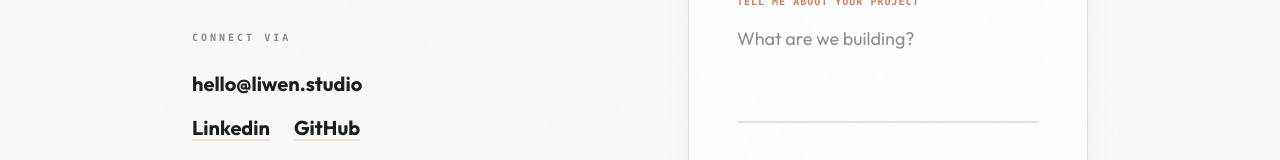
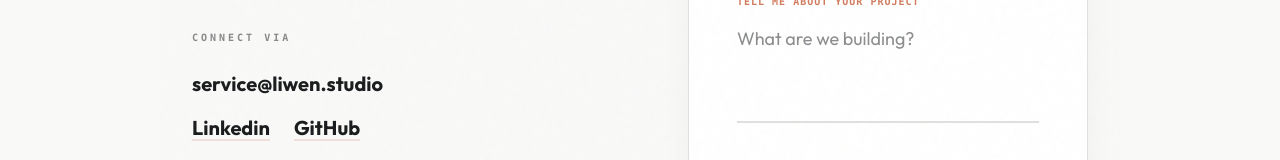
Before and after one commit to liwenchiou/liwenStudio, a Next.js app: page /contact in a window 1280 px wide. Shown: the part 405-565 px from the top of the page. Built offline with nearby package versions, Linux system fonts and the light colour scheme; a web font is replaced by a local one.

Commit message:
chore: update contact email to service@liwen.studio

```diff
--- a/src/app/contact/page.tsx
+++ b/src/app/contact/page.tsx
@@ -59,7 +59,7 @@ export default function ContactPage() {
             <div className="space-y-4 md:space-y-6">
               <p className="text-subtle/60 font-mono text-[9px] md:text-[10px] uppercase tracking-[0.3em] font-bold">Connect via</p>
               <div className="flex flex-col gap-3 md:gap-4 text-lg md:text-xl font-bold text-slate-ink">
-                <Link href="mailto:hello@liwen.studio" className="hover:text-copper transition-colors">hello@liwen.studio</Link>
+                <Link href="mailto:service@liwen.studio" className="hover:text-copper transition-colors">service@liwen.studio</Link>
                 <div className="flex justify-center lg:justify-start gap-6">
                   <Link href="https://linkedin.com" className="hover:text-copper transition-colors underline decoration-copper/20 underline-offset-4">Linkedin</Link>
                   <Link href="https://github.com/liwenchiou" className="hover:text-copper transition-colors underline decoration-copper/20 underline-offset-4">GitHub</Link>
--- a/src/app/page.tsx
+++ b/src/app/page.tsx
@@ -177,7 +177,7 @@ export default function HomePage() {
             <div className="flex gap-8 text-slate-ink/40 text-xs font-bold uppercase tracking-widest">
               <Link href="https://github.com/liwenchiou" className="hover:text-copper transition-colors flex items-center gap-2"><Code size={16} /> GitHub</Link>
               <Link href="https://linkedin.com" className="hover:text-copper transition-colors flex items-center gap-2"><Briefcase size={16} /> LinkedIn</Link>
-              <Link href="mailto:hello@liwen.studio" className="hover:text-copper transition-colors flex items-center gap-2"><Mail size={16} /> Contact</Link>
+              <Link href="mailto:service@liwen.studio" className="hover:text-copper transition-colors flex items-center gap-2"><Mail size={16} /> Contact</Link>
             </div>
             <p className="text-[10px] font-mono text-slate-ink/20">© {new Date().getFullYear()} LIWEN STUDIO. BUILT WITH PRECISION.</p>
           </div>
```
